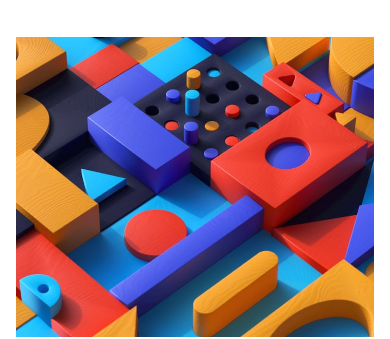
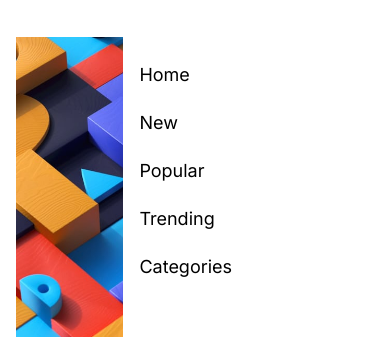
Before and after one commit to EseAlli/news-homepage, a plain HTML site: page index.html in a window 390 px wide. Shown: the part 51-390 px from the top of the page. Drawn offline with Linux system fonts and the light colour scheme; files whose address does not match are found by name.

Commit message:
mobile menu implemented

```diff
--- a/index.html
+++ b/index.html
@@ -22,7 +22,15 @@
           <span></span>
         </div>
 
-        <!-- <ul>Home New Popular Trending Categories</ul> -->
+        <div class="nav-list">
+          <ul>
+            <li>Home</li>
+            <li>New</li>
+            <li>Popular</li>
+            <li>Trending</li>
+            <li>Categories</li>
+          </ul>
+        </div>
       </nav>
 
       <header>
--- a/style.css
+++ b/style.css
@@ -26,10 +26,35 @@ main {
 
 nav {
   padding-top: 1.25rem;
+  display: flex;
+  flex-direction: column;
+  position: relative;
+}
+
+ul {
+  list-style: none;
 }
 
 nav img {
   height: 28px;
+}
+
+.nav-list {
+  align-self: flex-end;
+  width: 70%;
+  background-color: white;
+  height: 100vh;
+  top: 50px;
+  padding: 4rem 1rem;
+  position: absolute;
+}
+
+.nav-list ul {
+  display: grid;
+  gap: 1.5rem;
+  font-weight: 400;
+  font-size: 18px;
+  line-height: 24px;
 }
 
 img {
```
